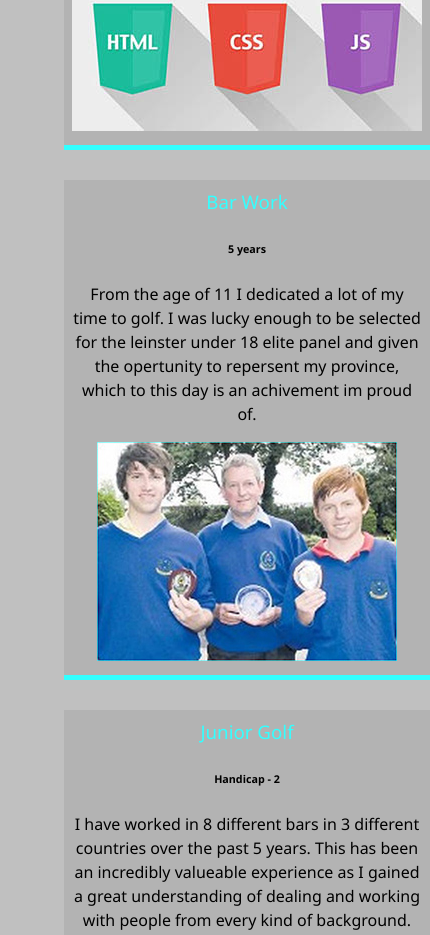
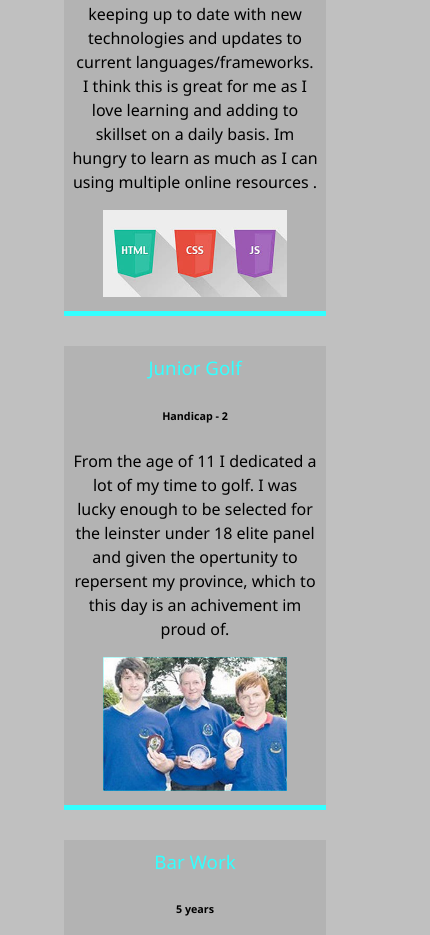
Before and after one commit to andrewire1970/My-Portfolio, a website: page about.html in a window 390 px wide. Shown: the part 1465-2400 px from the top of the page, 430 px wide, since content can reach past the window. Drawn offline with Linux system fonts and the light colour scheme.

Commit message:
media queries

```diff
--- a/about.html
+++ b/about.html
@@ -4,7 +4,6 @@
     <meta charset="UTF-8" />
     <meta name="viewport" content="width=device-width, initial-scale=1.0" />
     <meta http-equiv="X-UA-Compatible" content="ie=edge" />
-    <link rel="stylesheet" href="css/font-awesome.min.css" />
     <link
       rel="stylesheet"
       href="https://use.fontawesome.com/releases/v5.7.2/css/all.css"
@@ -87,24 +86,30 @@
             learning and adding to skillset on a daily basis. Im hungry to learn
             as much as I can using multiple online resources .
           </p>
-          <img src="img/aboutimg3.jpg" alt="HTML CSS JavaScript" />
+          <img
+            src="img/aboutimg3.jpg"
+            alt="HTML CSS JavaScript"
+            class="mobimg"
+          />
         </div>
 
         <div class="job job-2">
-          <h3 class="text-secondary">Bar Work</h3>
-          <h6>5 years</h6>
+          <h3 class="text-secondary">Junior Golf</h3>
+          <h6>Handicap - 2</h6>
+
           <p>
             From the age of 11 I dedicated a lot of my time to golf. I was lucky
             enough to be selected for the leinster under 18 elite panel and
             given the opertunity to repersent my province, which to this day is
             an achivement im proud of.
           </p>
-          <img src="img/aboutimg2.jpg" alt="" />
+          <img src="img/aboutimg2.jpg" alt="me" class="mobimg" />
         </div>
 
         <div class="job job-3">
-          <h3 class="text-secondary">Junior Golf</h3>
-          <h6>Handicap - 2</h6>
+          <h3 class="text-secondary">Bar Work</h3>
+          <h6>5 years</h6>
+
           <p>
             I have worked in 8 different bars in 3 different countries over the
             past 5 years. This has been an incredibly valueable experience as I
@@ -112,7 +117,7 @@
             every kind of background.
           </p>
 
-          <img src="img/aboutimg1.jpg" alt="" />
+          <img src="img/aboutimg1.jpg" alt="me" class="mobimg" />
         </div>
       </div>
     </main>
--- a/css/main.css
+++ b/css/main.css
@@ -355,13 +355,18 @@ main#home h1 {
     transform: translate3d(100%, 0, 0);
   }
   .menu-branding .portrait {
-    background: url("../img/work3.jpg");
+    background: url("../img/work4.jpg");
     width: 150px;
     height: 150px;
   }
   .about-info {
     grid-template-areas: "bioimage" "bio" "job1" "job2" "job3";
     grid-template-columns: 1fr;
+  }
+
+  .mobimg {
+    max-width: 75%;
+    max-height: 75%;
   }
   .projects {
     grid-template-columns: repeat(2, 1fr);
@@ -378,6 +383,7 @@ img .imgstyle1 {
   justify-content: center;
   align-items: center;
   padding: 3rem 1rem;
+  background: #c0c0c0;
 }
 
 .space {
```
Also changed, not shown: img/work4.jpg (added).
